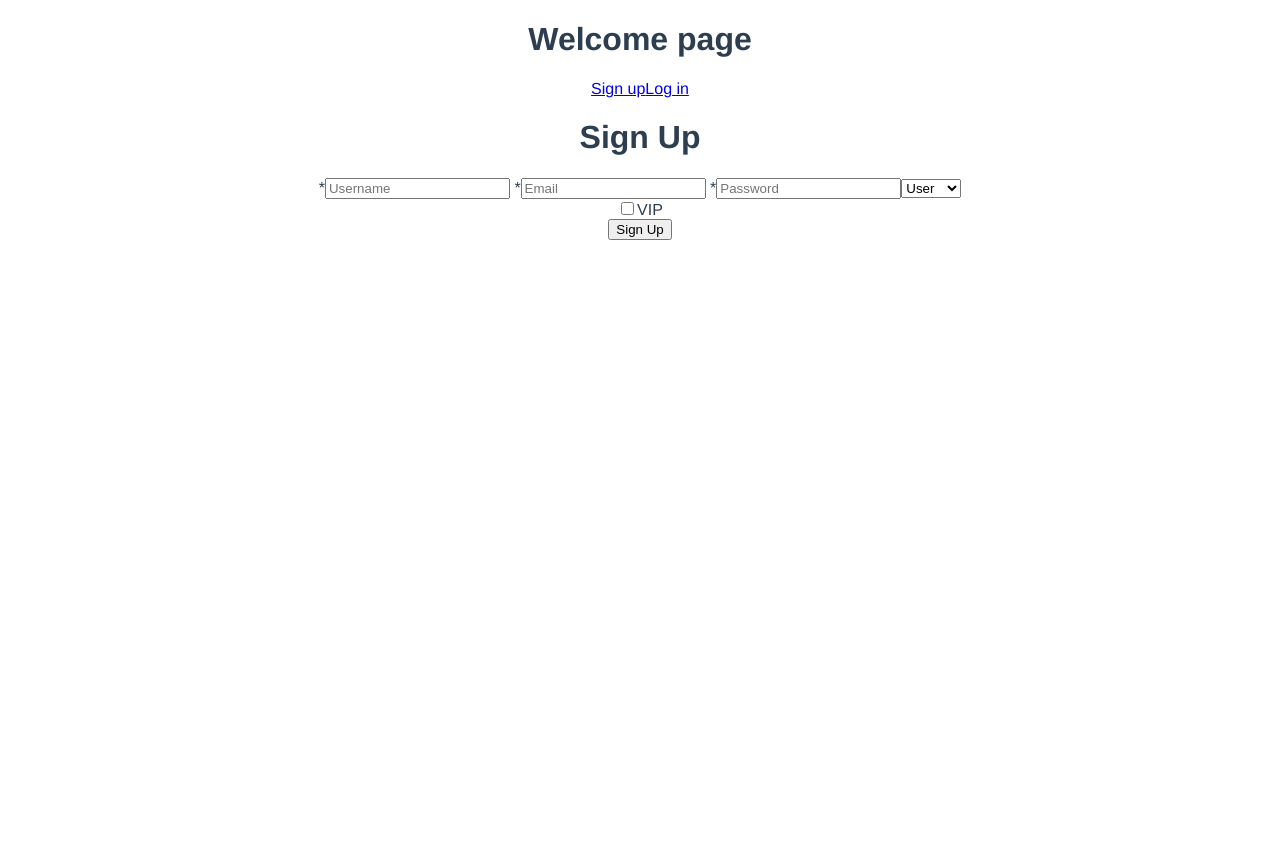
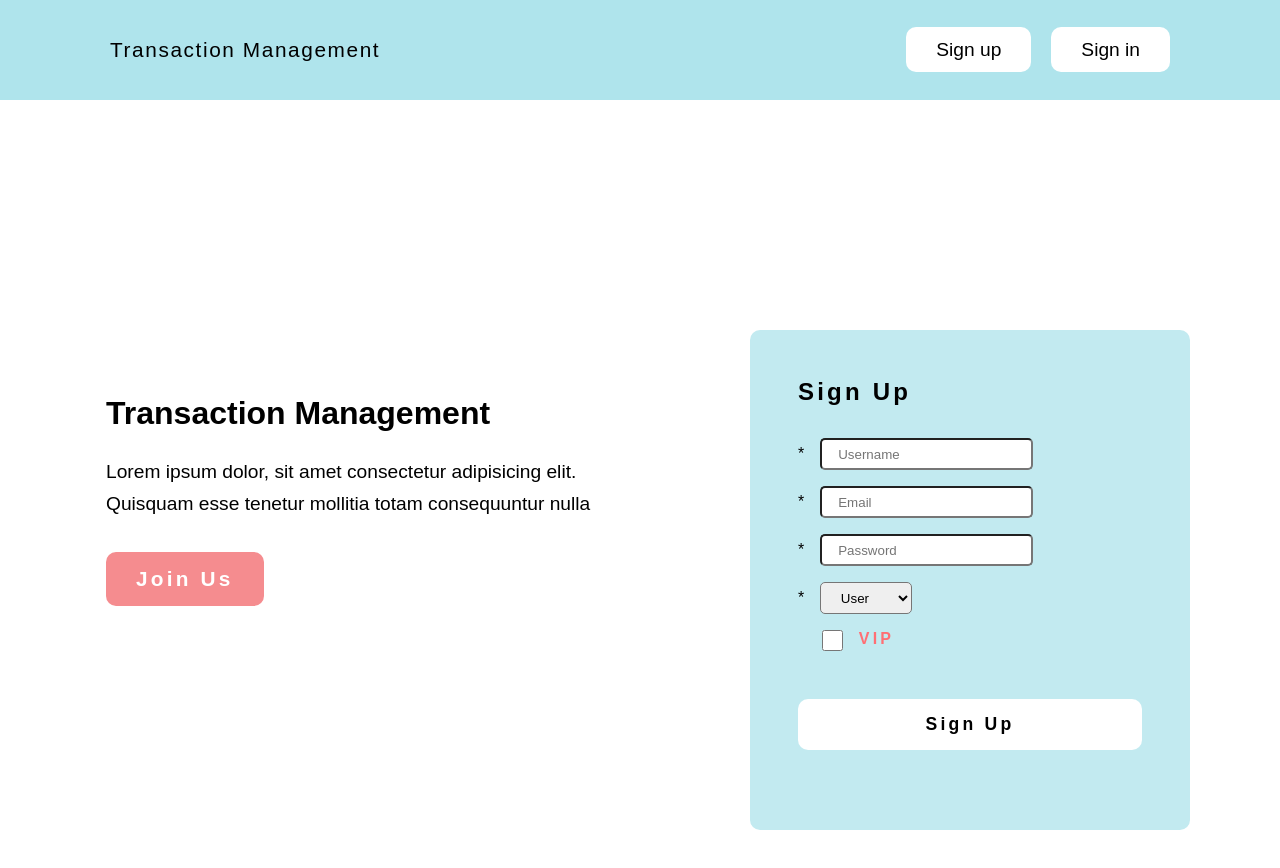
Before and after one commit to fffanfannn/p2-funds-management-frontend-5, a Vue app: page /register in a window 1280 px wide. Shown: the top 868 px of the page. Before the commit the page ends 800 px from the top, so only its background shows below. Built offline with nearby package versions, Linux system fonts and the light colour scheme.

Commit message:
scss main page

```diff
--- a/src/App.vue
+++ b/src/App.vue
@@ -1,29 +1,189 @@
 <template>
-  <!-- <nav>
-    <router-link to="/">Home</router-link> |
-    <router-link to="/about">About</router-link>
-  </nav> -->
   <router-view />
 </template>
 
 <style lang="scss">
-#app {
-  font-family: Avenir, Helvetica, Arial, sans-serif;
-  -webkit-font-smoothing: antialiased;
-  -moz-osx-font-smoothing: grayscale;
-  text-align: center;
-  color: #2c3e50;
+* {
+  box-sizing: border-box;
+  margin: 0;
+  padding: 0;
 }
 
-nav {
-  padding: 30px;
+body {
+  font-family: Arial, Helvetica, sans-serif;
+  .container {
+    max-width: 1100px;
+    width: 90%;
+    margin: 0 auto;
+  }
+}
 
-  a {
-    font-weight: bold;
-    color: #2c3e50;
+.welcomeHeader {
+  background-color: rgb(175 228 236);
+  .headerContent {
+    display: flex;
+    justify-content: space-between;
+    align-items: center;
+    padding: 0 20px;
+    height: 100px;
 
-    &.router-link-exact-active {
-      color: #42b983;
+    .logo {
+      font-size: 1.3rem;
+      letter-spacing: 0.1rem;
+    }
+
+    a {
+      background-color: white;
+      text-decoration: none;
+      color: #000;
+      margin-left: 20px;
+      padding: 12px 30px;
+      border-radius: 10px;
+      font-size: 1.2rem;
+    }
+  }
+}
+
+.welcomePage {
+  padding: 150px 0;
+  .pageContent {
+    display: flex;
+    align-items: center;
+    justify-content: space-between;
+
+    .rightdiv {
+      height: 500px;
+      width: 40%;
+    }
+
+    .leftdiv {
+      padding: 1rem;
+      display: flex;
+      flex-direction: column;
+      align-items: start;
+      justify-content: center;
+      height: 500px;
+      width: 50%;
+
+      h1 {
+        font-size: 2rem;
+        font-weight: 700;
+        margin-bottom: 1.5rem;
+      }
+
+      p {
+        font-size: 1.2rem;
+        margin-bottom: 2rem;
+        line-height: 2rem;
+      }
+
+      a {
+        background-color: rgb(245, 140, 143);
+        text-decoration: none;
+        color: #000;
+        padding: 15px 30px;
+        border-radius: 10px;
+        letter-spacing: 0.2rem;
+        font-size: 1.3rem;
+        color: white;
+        font-weight: 600;
+        cursor: pointer;
+      }
+    }
+  }
+}
+
+.signBox {
+  margin-top: 5rem;
+  padding: 3rem;
+  border-radius: 10px;
+  background-color: rgb(194, 234, 240);
+  h2 {
+    margin-bottom: 2rem;
+    letter-spacing: 0.2rem;
+  }
+
+  p {
+    font-size: 1.1rem;
+    margin-top: 2rem;
+    letter-spacing: 0.1rem;
+  }
+
+  form {
+    display: flex;
+    flex-direction: column;
+    input {
+      height: 2rem;
+      margin-bottom: 1rem;
+      border-radius: 5px;
+      margin-left: 1rem;
+      padding: 0 1rem;
+    }
+
+    .checkbox {
+      display: flex;
+      align-items: start;
+      color: rgb(255, 111, 116);
+      font-weight: 900;
+      letter-spacing: 0.2rem;
+
+      input[type="checkbox"] {
+        height: 1.3rem;
+        width: 1.3rem;
+        margin-right: 1rem;
+        margin-left: 1.5rem;
+      }
+    }
+
+    select {
+      height: 2rem;
+      margin-bottom: 1rem;
+      border-radius: 5px;
+      margin-left: 0.7rem;
+      padding: 0 1rem;
+    }
+
+    option {
+      font-size: 1.2rem;
+      border-radius: 5px;
+    }
+
+    button {
+      text-decoration: none;
+      background-color: white;
+      border: transparent;
+      color: #000;
+      padding: 15px 30px;
+      border-radius: 10px;
+      letter-spacing: 0.2rem;
+      font-size: 1.1rem;
+      color: black;
+      font-weight: 600;
+      margin-top: 2rem;
+      cursor: pointer;
+      &:hover {
+        background-color: rgb(245, 140, 143);
+        color: white;
+      }
+    }
+  }
+}
+
+.mainPage {
+  header {
+    background-color: rgb(175 228 236);
+    height: 100px;
+  }
+
+  .mainContent {
+    display: flex;
+    height: calc(100vh - 80px);
+    aside {
+      width: 20%;
+      background-color: rgb(210, 234, 238);
+    }
+    .userData {
+      width: 80%;
     }
   }
 }
--- a/src/components/HeaderComp.vue
+++ b/src/components/HeaderComp.vue
@@ -1,6 +1,6 @@
 <template>
   <div>
-    <h4>header component</h4>
+    <div class="logo">Transaction Management</div>
     Welcome
     <p>{{ online.loginUserEach[0].userType }}:</p>
     <p>{{ online.loginUserEach[0].name }}</p>
--- a/src/views/LoginView.vue
+++ b/src/views/LoginView.vue
@@ -1,25 +1,29 @@
 <template>
+  <div class="signBox">
+    <h2>Sign In</h2>
+    <form>
       <div>
-    <h1>This is a login page</h1>
-    <form>
-      <input
+        *<input
           type="text"
           id="name"
           name="name"
           placeholder="Username"
           required
         />
-      <input
+      </div>
+      <div>
+        *<input
           type="password"
           id="password"
           name="passord"
           placeholder="Password"
           required
         />
+      </div>
       <button type="submit" @click="submitLogin">Login</button>
     </form>
+    <p>{{ loginNote }}</p>
   </div>
-  <p>{{ loginNote }}</p>
 </template>
 
 <script>
--- a/src/views/MainView.vue
+++ b/src/views/MainView.vue
@@ -1,14 +1,17 @@
 <template>
-  <section>
-    <aside>Main page: sidebar<SideBarComp /></aside>
-    <div>
-      <header>Main page: header <HeaderComp /></header>
-      <main>
-        main-part(router-view)
-        <router-view></router-view>
-      </main>
-    </div>
-  </section>
+  <div class="mainPage">
+    <header>
+      <div class="container"><HeaderComp /></div>
+    </header>
+    <section class="mainBody">
+      <div class="container">
+        <div class="mainContent">
+          <aside>Main page: sidebar<SideBarComp /></aside>
+          <div class="userData"><router-view></router-view></div>
+        </div>
+      </div>
+    </section>
+  </div>
 </template>
 
 <script>
@@ -25,7 +28,7 @@ export default {
 };
 </script>
 
-<style scoped>
+<!-- <style scoped>
 section {
   display: flex;
   height: 100vh;
@@ -40,4 +43,4 @@ div {
 header {
   background-color: rgb(248, 248, 248);
 }
-</style>
+</style> -->
--- a/src/views/RegisterView.vue
+++ b/src/views/RegisterView.vue
@@ -1,7 +1,8 @@
 <template>
+  <div class="signBox">
+    <h2>Sign Up</h2>
+    <form>
       <div>
-    <h1>Sign Up</h1>
-    <form>
         *<input
           type="text"
           id="name"
@@ -10,6 +11,8 @@
           placeholder="Username"
           required
         />
+      </div>
+      <div>
         *<input
           type="email"
           id="email"
@@ -18,6 +21,8 @@
           placeholder="Email"
           required
         />
+      </div>
+      <div>
         *<input
           type="password"
           id="password"
@@ -26,12 +31,17 @@
           placeholder="Password"
           required
         />
+      </div>
+
+      <div>
+        *
         <select id="usertype" name="usertype" @input="vipBox">
           <option value="user">User</option>
           <option value="admin">Admin</option>
         </select>
+      </div>
 
-      <div v-show="isVip">
+      <div class="checkbox" v-show="isVip">
         <input
           type="checkbox"
           id="vipuser"
@@ -39,7 +49,7 @@
           value="vipUser"
           v-model="vipOrNot"
         />
-        <label for="terms">VIP</label>
+        VIP
       </div>
       <button type="submit" @click="submitRegister">Sign Up</button>
     </form>
--- a/src/views/WelcomeView.vue
+++ b/src/views/WelcomeView.vue
@@ -1,17 +1,30 @@
 <template>
-  <div>
-    <h1>Welcome page</h1>
-    <router-link to="Register">Sign up</router-link>
-    <router-link to="Login">Log in</router-link>
-
-    <router-view></router-view>
-  </div>
+  <section class="welcomeHeader">
+    <div class="container">
+      <div class="headerContent">
+        <div class="logo">Transaction Management</div>
+        <div>
+          <router-link to="Register">Sign up</router-link>
+          <router-link to="Login">Sign in</router-link>
+        </div>
+      </div>
+    </div>
+  </section>
+  <section class="welcomePage">
+    <div class="container">
+      <div class="pageContent">
+        <div class="leftdiv">
+          <h1>Transaction Management</h1>
+          <p>
+            Lorem ipsum dolor, sit amet consectetur adipisicing elit. Quisquam
+            esse tenetur mollitia totam consequuntur nulla
+          </p>
+          <a href="">Join Us</a>
+        </div>
+        <div class="rightdiv">
+          <router-view></router-view>
+        </div>
+      </div>
+    </div>
+  </section>
 </template>
-
-<style>
-.echart {
-  width: 600px;
-  height: 400px;
-  border: 1px solid #ccc;
-}
-</style>
```
Lines whose indentation alone changed are shown as unchanged.
